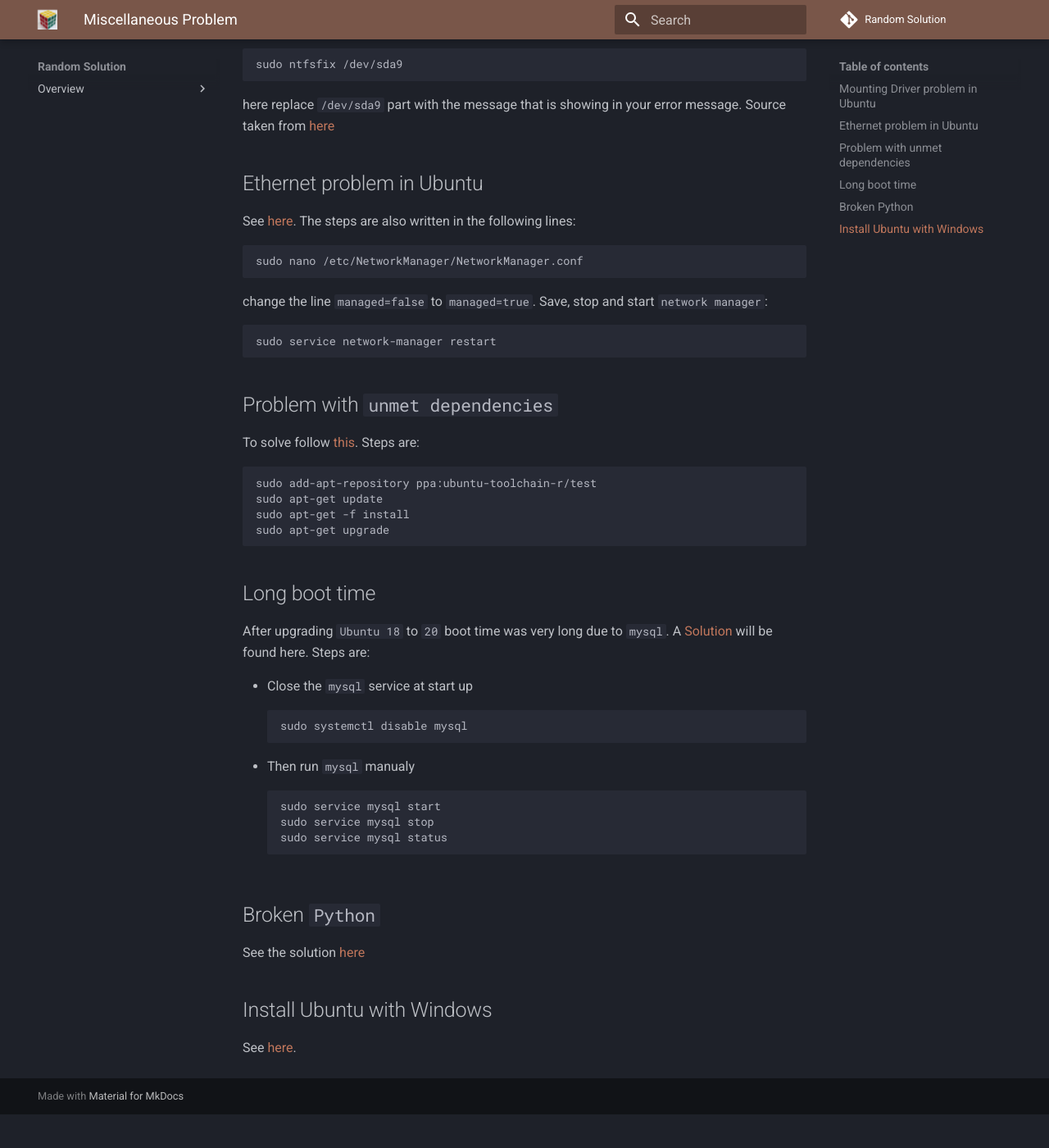
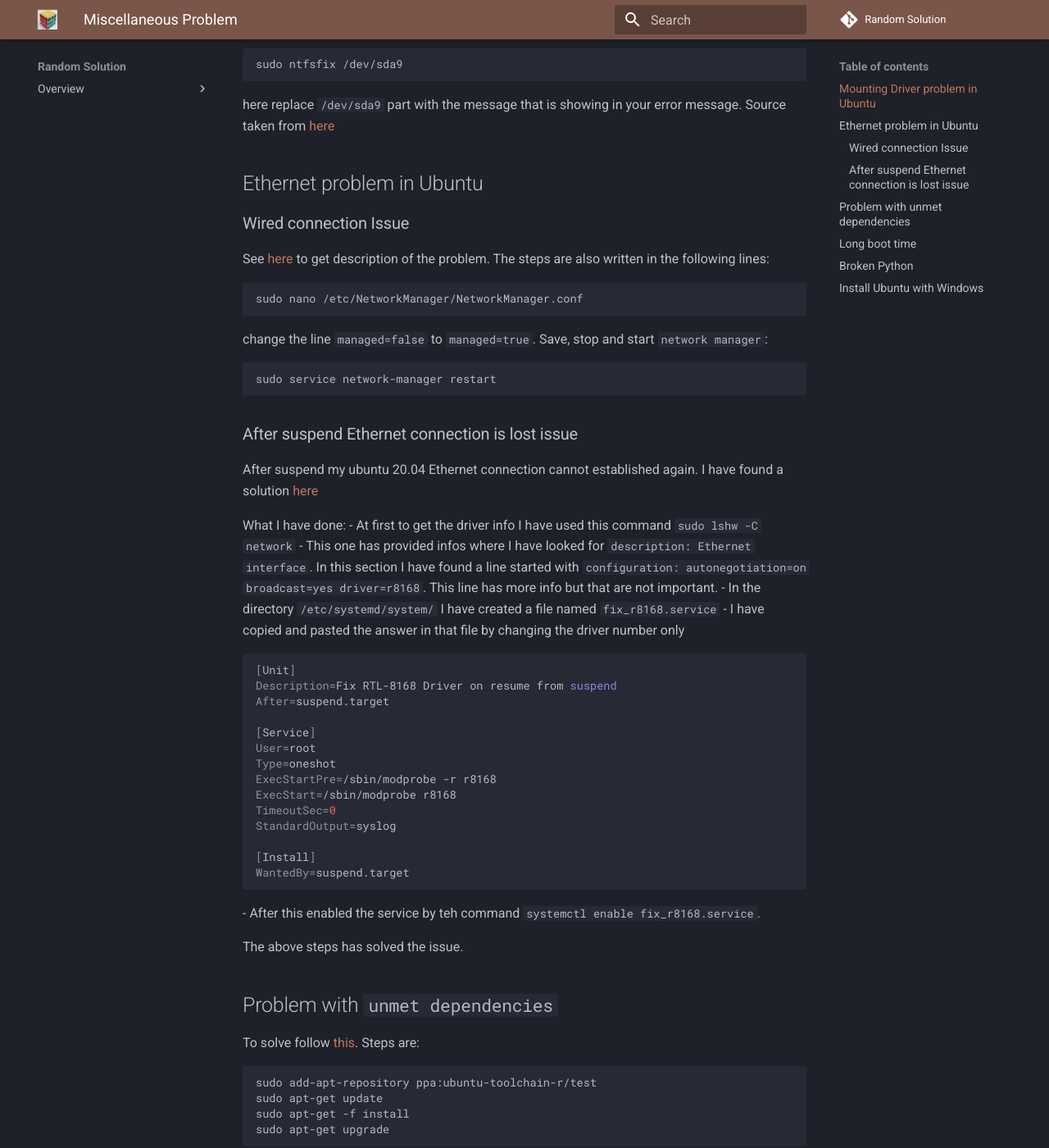
Before and after one commit to atifkarim/random_solution, an MkDocs documentation site: the page built from docs/miscellaneous_problem.md, in a window 1280 px wide and 1400 px high, scrolled down 330 px. Shown: the whole window at 82% size. Built offline with MkDocs 1.6.1 and Material for MkDocs 9.7.7, drawn with Linux system fonts in a browser that asks for light colours; comment, search, counter and statistics services are not loaded; before the commit the page ends 1689 px from its top, so only the background shows below that.

Commit message:
issue of lost connection of ethernet after suspend of ubuntu is resolved

````diff
--- a/docs/miscellaneous_problem.md
+++ b/docs/miscellaneous_problem.md
@@ -18,7 +18,8 @@ Source taken from [here](https://askubuntu.com/a/696648/1128908)
 
 ## Ethernet problem in Ubuntu
 
-See [here](https://askubuntu.com/a/71205/1128908). The steps are also written in the following lines:
+### Wired connection Issue
+See [here](https://askubuntu.com/a/71205/1128908) to get description of the problem. The steps are also written in the following lines:
 
 ```sh
 sudo nano /etc/NetworkManager/NetworkManager.conf
@@ -27,6 +28,35 @@ change the line `managed=false` to `managed=true`. Save, stop and start `network
 ```sh
 sudo service network-manager restart
 ```
+
+### After suspend Ethernet connection is lost issue
+
+After suspend my ubuntu 20.04 Ethernet connection cannot established again. I have found a solution [here](https://askubuntu.com/a/1058760/1128908)
+
+What I have done:
+- At first to get the driver info I have used this command `sudo lshw -C network`
+- This one has provided infos where I have looked for `description: Ethernet interface`. In this section I have found a line started with `configuration: autonegotiation=on broadcast=yes driver=r8168`. This line has more info but that are not important.
+- In the directory `/etc/systemd/system/` I have created a file named `fix_r8168.service`
+- I have copied and pasted the answer in that file by changing the driver number only
+    ```sh
+    [Unit]
+    Description=Fix RTL-8168 Driver on resume from suspend
+    After=suspend.target
+
+    [Service]
+    User=root
+    Type=oneshot
+    ExecStartPre=/sbin/modprobe -r r8168
+    ExecStart=/sbin/modprobe r8168
+    TimeoutSec=0
+    StandardOutput=syslog
+
+    [Install]
+    WantedBy=suspend.target
+    ```
+- After this enabled the service by teh command `systemctl enable fix_r8168.service`.
+
+The above steps has solved the issue.
 
 ## Problem with `unmet dependencies`
 
````
